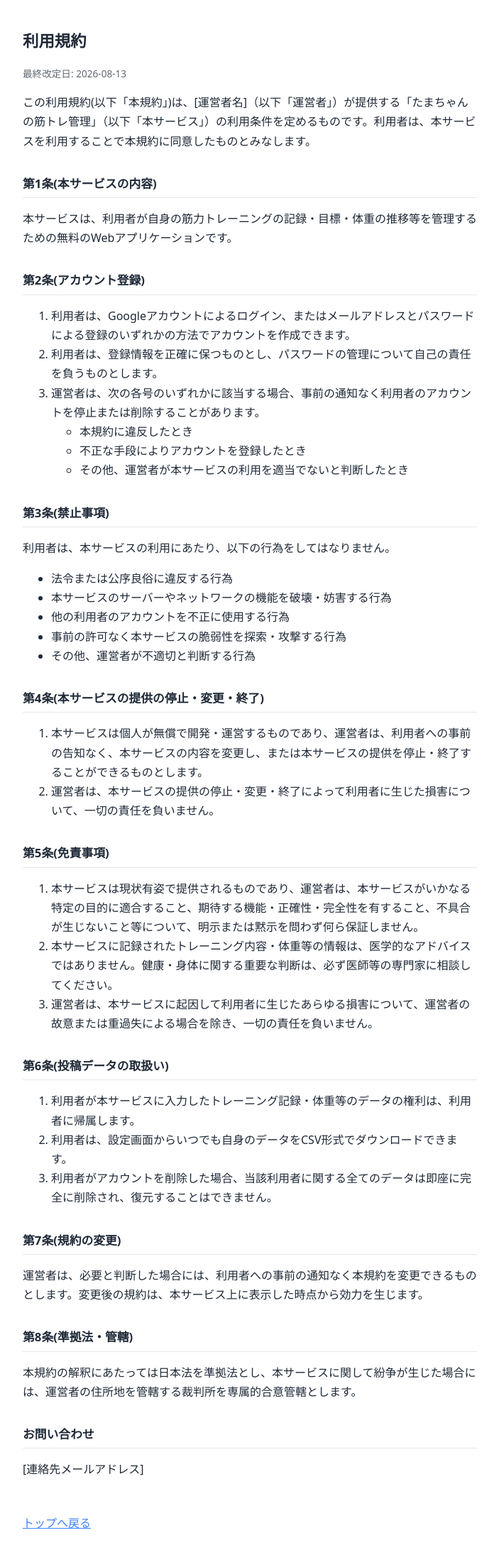
After one commit to tamatyan1111/workout, a PHP site: page /apps/dashboard/public/terms.html in a window 1280 px wide. The commit adds this page. Shown: the whole page at 71% size, without its empty margins (288-991 px from the left). Run offline with PHP 8.4, Linux system fonts and the light colour scheme.

Commit message:
利用規約・プライバシーポリシーを下書きし、サインアップ画面に同意導線を追加
legal/terms.md・legal/privacy.mdに下書きを作成し、公開用の静的ページ
(apps/dashboard/public/terms.html・privacy.html)として配信する。
運営者名・連絡先メールアドレスはプレースホルダーのまま(要記入)。

メール/パスワードのサインアップフォームには同意チェックボックスを必須で
追加(未チェックだとブラウザの標準バリデーションで送信できない)。
Googleログインボタンはブロックせず、「続けると同意したものとみなす」旨の
注記のみとした(OAuthリダイレクトをクライアント側のチェック状態で
ブロックしても実効性が薄いため)。同意した記録はDBには保存しない方針
(個人開発の無料サービスとして、チェックボックス必須のUIで十分と判断)。

未ログイン画面・ログイン後のダッシュボードの両方に、規約・ポリシーへの
フッターリンクを常設した。

Co-Authored-By: Claude Sonnet 5 <noreply@anthropic.com>

```diff
--- /dev/null
+++ b/apps/dashboard/public/terms.html
@@ -0,0 +1,122 @@
+<!doctype html>
+<html lang="ja">
+  <head>
+    <meta charset="UTF-8" />
+    <link rel="icon" type="image/svg+xml" href="/favicon.svg" />
+    <meta name="viewport" content="width=device-width, initial-scale=1.0" />
+    <title>利用規約 - たまちゃんの筋トレ管理</title>
+    <style>
+      :root {
+        --text: #1f2937;
+        --bg: #ffffff;
+        --border: #e5e7eb;
+        --accent: #3b82f6;
+        font: 16px/1.7 system-ui, 'Segoe UI', Roboto, sans-serif;
+        color-scheme: light dark;
+      }
+      @media (prefers-color-scheme: dark) {
+        :root {
+          --text: #e5e7eb;
+          --bg: #111827;
+          --border: #374151;
+        }
+      }
+      body {
+        margin: 0;
+        color: var(--text);
+        background: var(--bg);
+      }
+      main {
+        max-width: 640px;
+        margin: 0 auto;
+        padding: 1.5rem 1rem 3rem;
+      }
+      h1 {
+        font-size: 1.4rem;
+      }
+      h2 {
+        font-size: 1.05rem;
+        border-bottom: 1px solid var(--border);
+        padding-bottom: 0.3rem;
+        margin-top: 2rem;
+      }
+      a {
+        color: var(--accent);
+      }
+      .updated {
+        opacity: 0.7;
+        font-size: 0.85rem;
+      }
+      .back-link {
+        display: inline-block;
+        margin-top: 2rem;
+      }
+    </style>
+  </head>
+  <body>
+    <main>
+      <h1>利用規約</h1>
+      <p class="updated">最終改定日: 2026-08-13</p>
+
+      <p>この利用規約(以下「本規約」)は、[運営者名]（以下「運営者」）が提供する「たまちゃんの筋トレ管理」（以下「本サービス」）の利用条件を定めるものです。利用者は、本サービスを利用することで本規約に同意したものとみなします。</p>
+
+      <h2>第1条(本サービスの内容)</h2>
+      <p>本サービスは、利用者が自身の筋力トレーニングの記録・目標・体重の推移等を管理するための無料のWebアプリケーションです。</p>
+
+      <h2>第2条(アカウント登録)</h2>
+      <ol>
+        <li>利用者は、Googleアカウントによるログイン、またはメールアドレスとパスワードによる登録のいずれかの方法でアカウントを作成できます。</li>
+        <li>利用者は、登録情報を正確に保つものとし、パスワードの管理について自己の責任を負うものとします。</li>
+        <li>
+          運営者は、次の各号のいずれかに該当する場合、事前の通知なく利用者のアカウントを停止または削除することがあります。
+          <ul>
+            <li>本規約に違反したとき</li>
+            <li>不正な手段によりアカウントを登録したとき</li>
+            <li>その他、運営者が本サービスの利用を適当でないと判断したとき</li>
+          </ul>
+        </li>
+      </ol>
+
+      <h2>第3条(禁止事項)</h2>
+      <p>利用者は、本サービスの利用にあたり、以下の行為をしてはなりません。</p>
+      <ul>
+        <li>法令または公序良俗に違反する行為</li>
+        <li>本サービスのサーバーやネットワークの機能を破壊・妨害する行為</li>
+        <li>他の利用者のアカウントを不正に使用する行為</li>
+        <li>事前の許可なく本サービスの脆弱性を探索・攻撃する行為</li>
+        <li>その他、運営者が不適切と判断する行為</li>
+      </ul>
+
+      <h2>第4条(本サービスの提供の停止・変更・終了)</h2>
+      <ol>
+        <li>本サービスは個人が無償で開発・運営するものであり、運営者は、利用者への事前の告知なく、本サービスの内容を変更し、または本サービスの提供を停止・終了することができるものとします。</li>
+        <li>運営者は、本サービスの提供の停止・変更・終了によって利用者に生じた損害について、一切の責任を負いません。</li>
+      </ol>
+
+      <h2>第5条(免責事項)</h2>
+      <ol>
+        <li>本サービスは現状有姿で提供されるものであり、運営者は、本サービスがいかなる特定の目的に適合すること、期待する機能・正確性・完全性を有すること、不具合が生じないこと等について、明示または黙示を問わず何ら保証しません。</li>
+        <li>本サービスに記録されたトレーニング内容・体重等の情報は、医学的なアドバイスではありません。健康・身体に関する重要な判断は、必ず医師等の専門家に相談してください。</li>
+        <li>運営者は、本サービスに起因して利用者に生じたあらゆる損害について、運営者の故意または重過失による場合を除き、一切の責任を負いません。</li>
+      </ol>
+
+      <h2>第6条(投稿データの取扱い)</h2>
+      <ol>
+        <li>利用者が本サービスに入力したトレーニング記録・体重等のデータの権利は、利用者に帰属します。</li>
+        <li>利用者は、設定画面からいつでも自身のデータをCSV形式でダウンロードできます。</li>
+        <li>利用者がアカウントを削除した場合、当該利用者に関する全てのデータは即座に完全に削除され、復元することはできません。</li>
+      </ol>
+
+      <h2>第7条(規約の変更)</h2>
+      <p>運営者は、必要と判断した場合には、利用者への事前の通知なく本規約を変更できるものとします。変更後の規約は、本サービス上に表示した時点から効力を生じます。</p>
+
+      <h2>第8条(準拠法・管轄)</h2>
+      <p>本規約の解釈にあたっては日本法を準拠法とし、本サービスに関して紛争が生じた場合には、運営者の住所地を管轄する裁判所を専属的合意管轄とします。</p>
+
+      <h2>お問い合わせ</h2>
+      <p>[連絡先メールアドレス]</p>
+
+      <a class="back-link" href="/">トップへ戻る</a>
+    </main>
+  </body>
+</html>
--- a/apps/dashboard/src/dashboard.ts
+++ b/apps/dashboard/src/dashboard.ts
@@ -37,6 +37,10 @@ export function renderDashboard(container: HTMLElement, displayName: string, onL
       <section id="tab-body-weight" class="tab-panel" hidden></section>
       <section id="tab-settings" class="tab-panel" hidden></section>
     </main>
+    <footer class="app-footer">
+      <a href="/terms.html" target="_blank" rel="noopener">利用規約</a> ・
+      <a href="/privacy.html" target="_blank" rel="noopener">プライバシーポリシー</a>
+    </footer>
   `;
 
   const tabButtons = container.querySelectorAll<HTMLButtonElement>('.tab-button');
```
Also changed, not shown: apps/dashboard/public/privacy.html (added, +110 -0 lines), apps/dashboard/src/auth.ts (+17 -0 lines), apps/dashboard/src/style.css (+31 -0 lines), docs/requirements.md (+2 -1 lines), legal/privacy.md (added, +55 -0 lines), legal/terms.md (added, +57 -0 lines).
